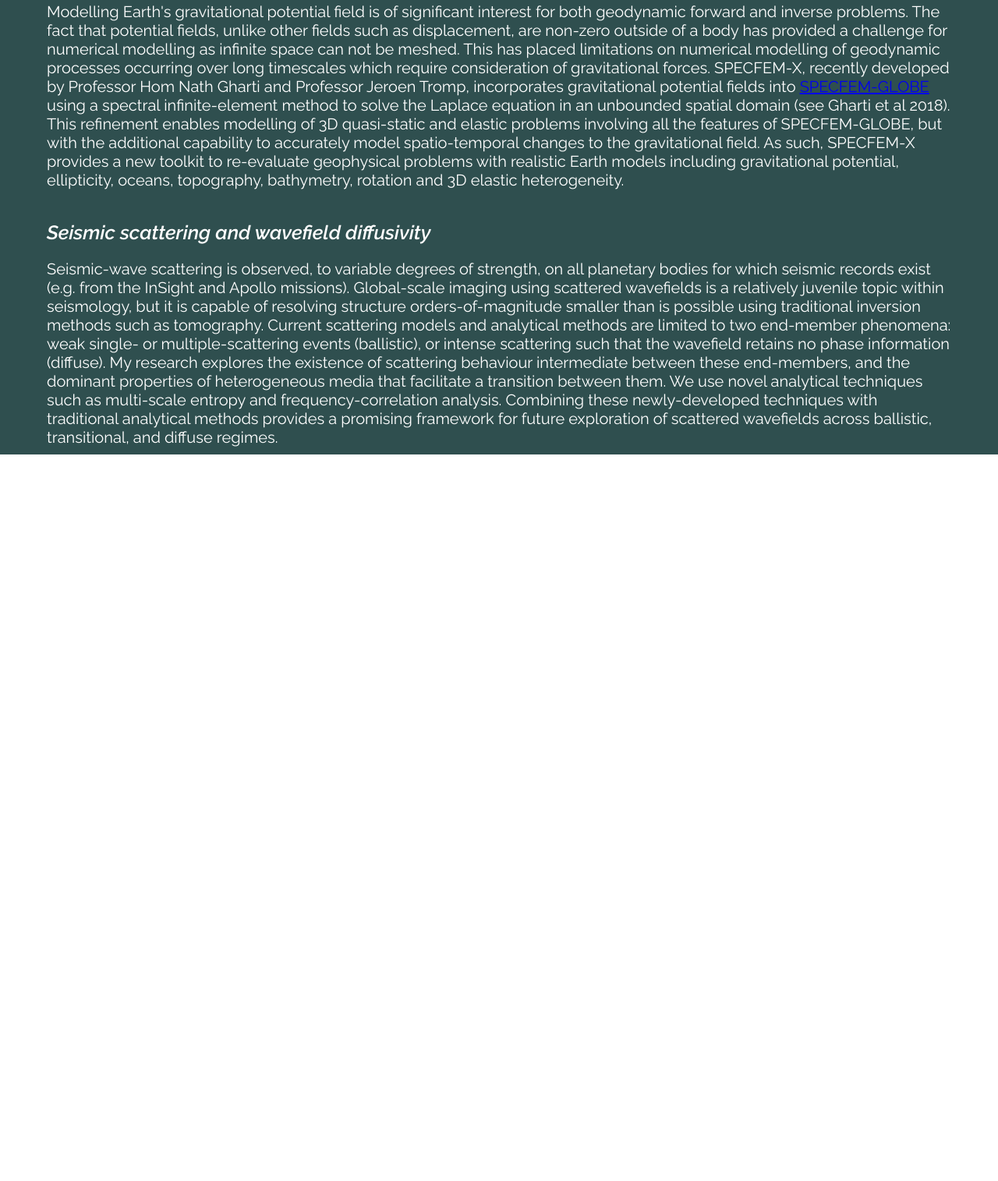
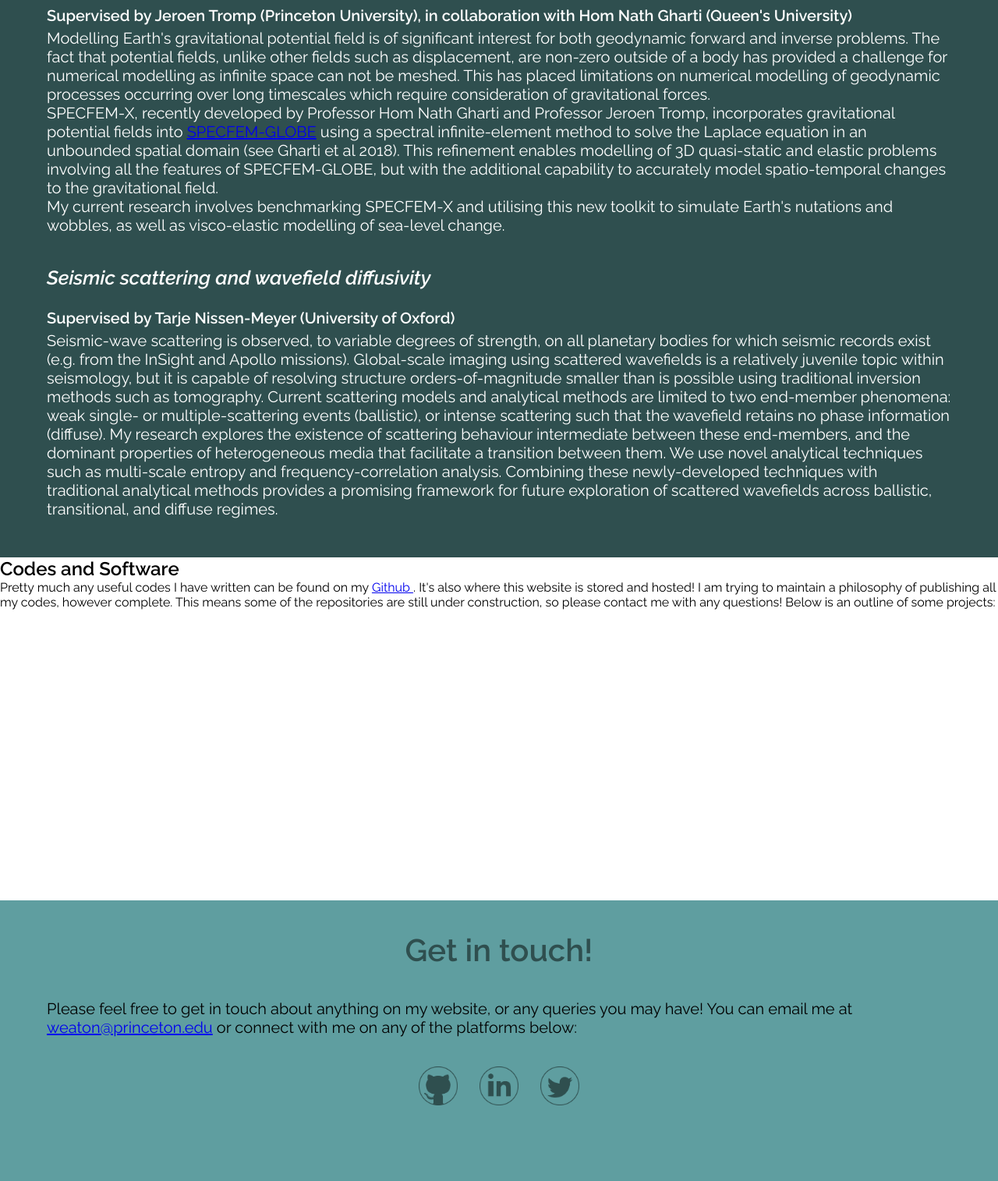
Before and after one commit to williameaton/web, a plain HTML site: page index.html in a window 1280 px wide. Shown: the part 1464-2979 px from the top of the page at 78% size. Before the commit the page ends 2047 px from the top, so only its background shows below. Drawn offline with Linux system fonts and the light colour scheme.

Commit message:
Add contact section

```diff
--- a/index.html
+++ b/index.html
@@ -80,10 +80,10 @@
                 <div class="nav-links">
                     <!--Create unordered list-->
                     <ul>
-                        <li> <a href=""> About</a> </li>
-                        <li> <a href=""> Research</a> </li>
-                        <li> <a href=""> Codes</a> </li>
-                        <li> <a href=""> Contact</a> </li>
+                        <li> <a href=#about> About</a> </li>
+                        <li> <a href=#research> Research</a> </li>
+                        <li> <a href=#codes> Codes</a> </li>
+                        <li> <a href=#contact> Contact</a> </li>
 
                     </ul>
                 </div>
@@ -94,12 +94,15 @@
 
 
         <!--ABOUT SECTION -->
-        <section class="about-section">
+        <section class="about-section", id="about">
             <h1>
                 About me
             </h1>
             <p>
                 I am a graduate student in the Theoretical and Computational seismology at Princeton University, having completed an integrated Bachelors and Masters degree in Earth Sciences at the University of Oxford, UK. My research interests are in geophysical numerical modelling, predominantly in seismology and geodynamics.
+            </p>
+
+            <p>During the pandemic, I co-founded the <a href="www.tethys-talks.com"> TETHYS</a> seminar series. This project grew out of a passion to increase the opportunities for young geoscientists to network and give scientific presentations within a more informal setting. This project ran for 3 series, with a total of 28 speakers from 12 different universities spanning North America, Europe and Australia.
             </p>
 
             <p>
@@ -113,7 +116,7 @@
         </section>
 
 
-        <section class="research-section">
+        <section class="research-section", id="research">
             <h1>
                 Research
             </h1>
@@ -122,18 +125,70 @@
             <h2>
                 Modelling gravity with SPECFEM-X
             </h2>
-            <p> Modelling Earth's gravitational potential field is of significant interest for both geodynamic forward and inverse problems. The fact that potential fields, unlike other fields such as displacement, are non-zero outside of a body has provided a challenge for numerical modelling as infinite space can not be meshed. This has placed limitations on numerical modelling of geodynamic processes occurring over long timescales which require consideration of gravitational forces.
-                SPECFEM-X, recently developed by Professor Hom Nath Gharti and Professor Jeroen Tromp, incorporates gravitational potential fields into <a href="https://geodynamics.org/cig/software/specfem3d_globe/"> SPECFEM-GLOBE</a> using a spectral infinite-element method to solve the Laplace equation in an unbounded spatial domain (see Gharti et al 2018). This refinement enables modelling of 3D quasi-static and elastic problems involving all the features of SPECFEM-GLOBE, but with the additional capability to accurately model spatio-temporal changes to the gravitational field. As such, SPECFEM-X provides a new toolkit to re-evaluate geophysical problems with realistic Earth models including gravitational potential, ellipticity, oceans, topography, bathymetry, rotation and 3D elastic heterogeneity. </p>
+            <h3>
+                Supervised by Jeroen Tromp (Princeton University), in collaboration with Hom Nath Gharti (Queen's University)
+            </h3>
+            <p> Modelling Earth's gravitational potential field is of significant interest for both geodynamic forward and inverse problems. The fact that potential fields, unlike other fields such as displacement, are non-zero outside of a body has provided a challenge for numerical modelling as infinite space can not be meshed. This has placed limitations on numerical modelling of geodynamic processes occurring over long timescales which require consideration of gravitational forces. <br>
+                SPECFEM-X, recently developed by Professor Hom Nath Gharti and Professor Jeroen Tromp, incorporates gravitational potential fields into <a href="https://geodynamics.org/cig/software/specfem3d_globe/"> SPECFEM-GLOBE</a> using a spectral infinite-element method to solve the Laplace equation in an unbounded spatial domain (see Gharti et al 2018). This refinement enables modelling of 3D quasi-static and elastic problems involving all the features of SPECFEM-GLOBE, but with the additional capability to accurately model spatio-temporal changes to the gravitational field.
+                <br> My current research involves benchmarking SPECFEM-X and utilising this new toolkit to simulate Earth's nutations and wobbles, as well as visco-elastic modelling of sea-level change. </p>
 
             <h2>
                 Seismic scattering and wavefield diffusivity
             </h2>
+            <h3>
+                Supervised by Tarje Nissen-Meyer (University of Oxford)
+            </h3>
             <p>Seismic-wave scattering is observed, to variable degrees of strength, on all planetary bodies for which seismic records exist (e.g. from the InSight and Apollo missions). Global-scale imaging using scattered wavefields is a relatively juvenile topic within seismology, but it is capable of resolving structure orders-of-magnitude smaller than is possible using traditional inversion methods such as tomography. Current scattering models and analytical methods are limited to two end-member phenomena: weak single- or multiple-scattering events (ballistic), or intense scattering such that the wavefield retains no phase information (diffuse). My research explores the existence of scattering behaviour intermediate between these end-members, and the dominant properties of heterogeneous media that facilitate a transition between them.
                 We use novel analytical techniques such as multi-scale entropy and frequency-correlation analysis. Combining these newly-developed techniques with traditional analytical methods provides a promising framework for future exploration of scattered wavefields across ballistic, transitional, and diffuse regimes. </p>
 
         </section>
 
 
+        <!-- Codes Section-->
+        <section class="codes-section", id="codes">
+            <h1>
+                Codes and Software
+            </h1>
+
+            <p>Pretty much any useful codes I have written can be found on my <a href="https://github.com/williameaton"> Github </a>. It's also where this website is stored and hosted! I am trying to maintain a philosophy of publishing all my codes, however complete. This means some of the repositories are still under construction, so please contact me with any questions! Below is an outline of some projects:</p>
+        </section>
+
+
+
+        <!-- Contact Section-->
+        <section class="contact-section", id="contact">
+            <h1>Get in touch!</h1>
+
+            <p>Please feel free to get in touch about anything on my website, or any queries you may have!
+                You can email me at <a href="mailto:weaton@princeton.edu">weaton@princeton.edu</a> or connect with me on any of the platforms below:
+            </p>
+
+
+            <div class="ext-links">
+                <ul>
+
+                    <li> <a href="https://github.com/williameaton">
+                        <img alt="GithubWE" src="images/4x/github.png" width="50" height="50">
+                        </a>
+                    </li>
+
+
+                    <li> <a href="https://www.linkedin.com/in/will-eaton-3559288b/">
+                        <img alt="LinkedinWE" src="images/4x/linkedin.png" width="50" height="50">
+                        </a>
+                    </li>
+                    <li> <a href="https://twitter.com/willeaton101">
+                        <img alt="TwitterWE" src="images/4x/twitter.png" width="50" height="50">
+                        </a>
+                    </li>
+
+                </ul>
+            </div>
+
+
+
+
+        </section>
 
 
 
--- a/style.css
+++ b/style.css
@@ -182,6 +182,8 @@ min-height: 70vh;
 background-position: center;
 position: relative;
 color: white;
+padding-bottom: 40px;
+
 }
 
 
@@ -204,8 +206,64 @@ min-height: 70vh;
 
 }
 
+.research-section h3{
+    padding-top: 5px;
+    padding-bottom: 5px;
+    padding-left: 60px;
+    padding-right: 60px;
+
+    text-align: left;
+    font-size: 20px;
+    font-style: bold;
+
+}
+
 .research-section p{
     text-align: left;
     padding: 0px 60px 10px 60px ;
     font-size: 20px;
 }
+
+
+
+/*Codes section*/
+
+.codes-section{
+    min-height: 50vh;
+    width: 100%;
+    background-color:white;
+    background-size: cover;
+    background-position: center;
+    position: relative;
+    padding-bottom: 40px;
+}
+
+
+
+/* Contact section*/
+
+
+.contact-section{
+    min-height: 40vh;
+    width: 100%;
+    background-color:cadetblue;
+    background-size: cover;
+    background-position: center;
+    position: relative;
+    padding-bottom: 40px;
+}
+
+.contact-section h1{
+    padding-top: 40px;
+    padding-bottom: 40px;
+    text-align: center;
+    font-size: 40px;
+    color: darkslategray;
+}
+
+.contact-section p{
+    text-align: left;
+    padding: 0px 60px 10px 60px ;
+    font-size: 20px;
+
+}
```
Lines whose indentation alone changed are shown as unchanged.
